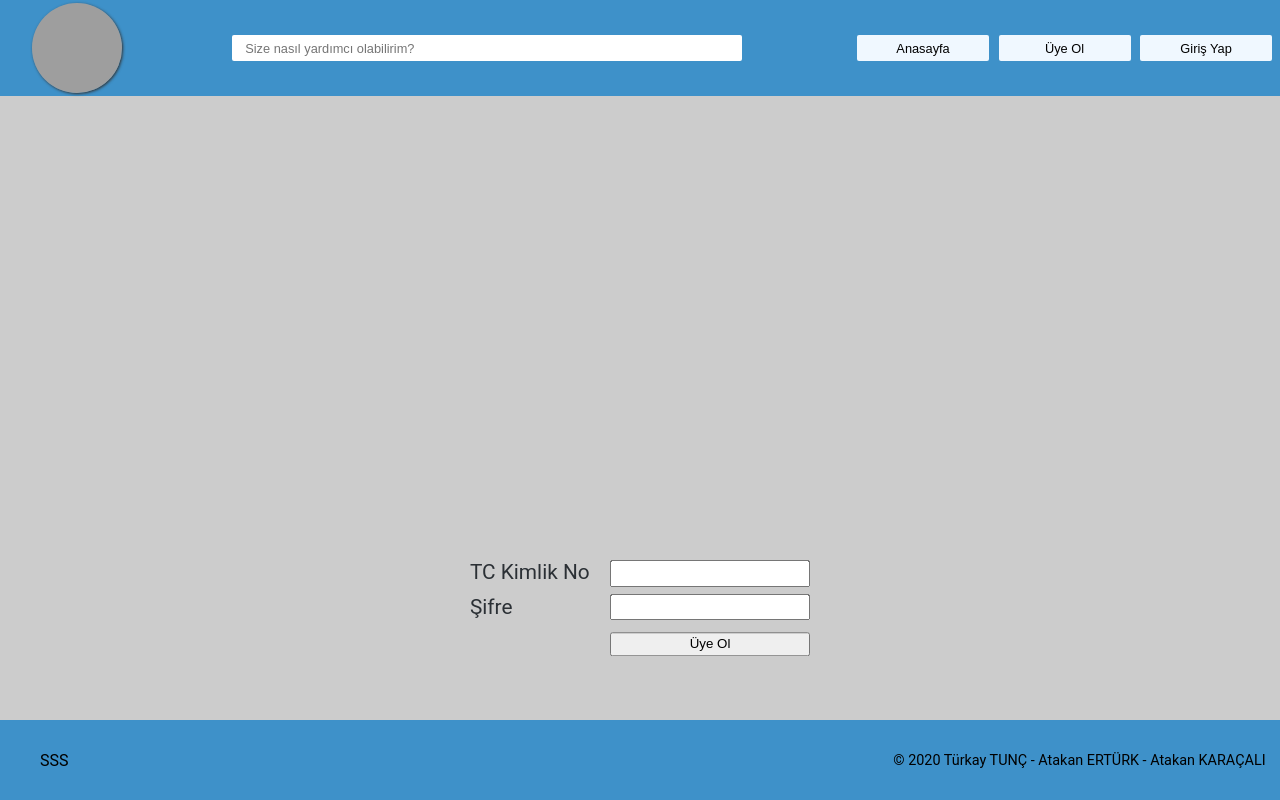
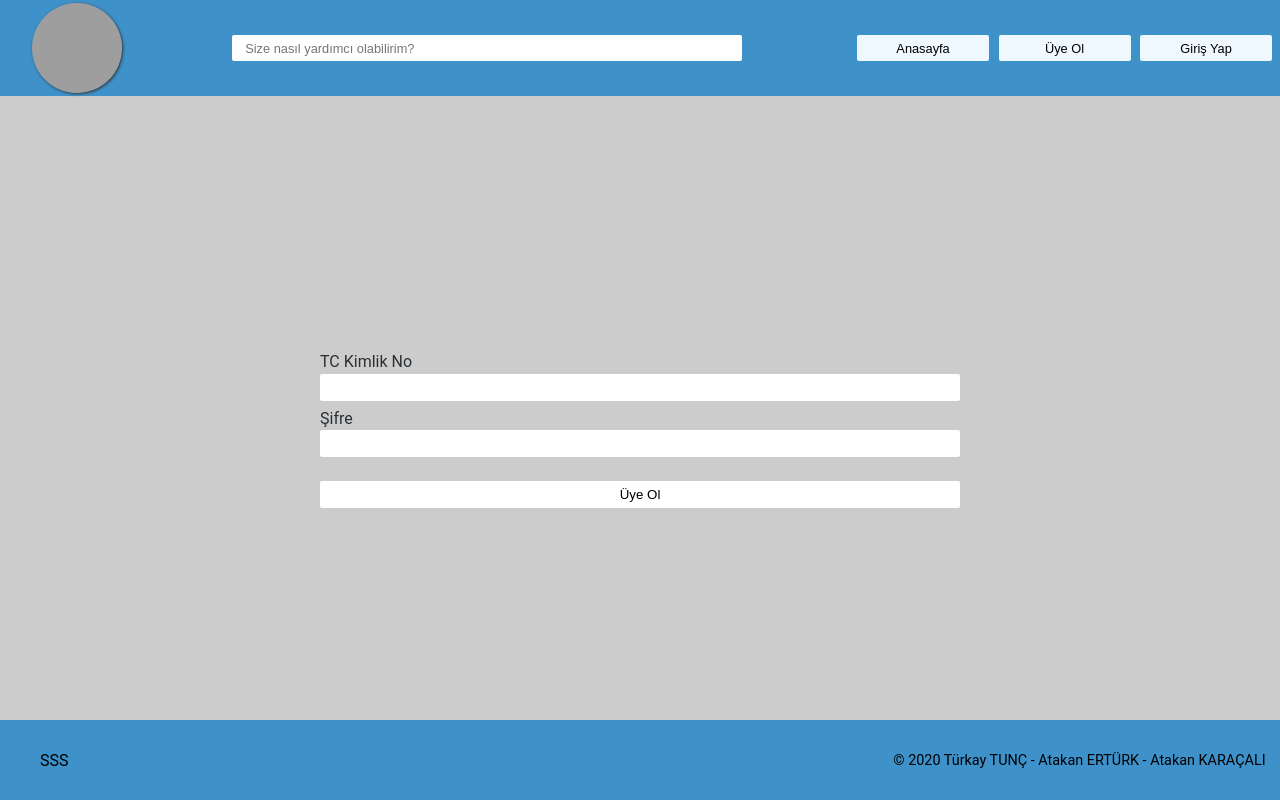
Before and after one commit to turkaytunc/e-secim, a React (Create React App) app: page /e-secim/signup in a window 1280 px wide. Built offline with nearby package versions, Linux system fonts and the light colour scheme; grey boxes are pictures that could not be loaded.

Commit message:
refactor: signup page removed unnecessary css

```diff
--- a/src/components/signup/Signup.tsx
+++ b/src/components/signup/Signup.tsx
@@ -23,17 +23,10 @@ const Signup = () => {
     setUserPassword('');
   };
   return (
-    <form onSubmit={(event: React.FormEvent<HTMLFormElement>) => handleSubmit(event)} className="signup-form-container">
-      <div className="signup-page-container">
-        <div className="signup-label-container">
-          <label className="signup-label" htmlFor="tc-kimlik-no">
-            TC Kimlik No
-          </label>
-          <label className="signup-label" htmlFor="sifre">
-            Şifre
-          </label>
-        </div>
-        <div className="signup-input-container">
+    <form onSubmit={(event: React.FormEvent<HTMLFormElement>) => handleSubmit(event)} className="login-form-container">
+      <div className="login-input-container">
+        <label className="login-tc-label" htmlFor="tc-kimlik-no">
+          TC Kimlik No
           <input
             type="text"
             name="tc-kimlik-no"
@@ -41,6 +34,9 @@ const Signup = () => {
             value={userId}
             onChange={(event: React.ChangeEvent<HTMLInputElement>) => setUserId(event.target.value)}
           />
+        </label>
+        <label className="login-password-label" htmlFor="sifre">
+          Şifre
           <input
             type="password"
             name="sifre"
@@ -48,11 +44,11 @@ const Signup = () => {
             value={userPassword}
             onChange={(event: React.ChangeEvent<HTMLInputElement>) => setUserPassword(event.target.value)}
           />
-        </div>
+        </label>
       </div>
-      <div className="submit-button-container">
-        <button type="submit">Üye Ol</button>
-      </div>
+      <button className="login-submit-button" type="submit">
+        Üye Ol
+      </button>
     </form>
   );
 };
--- a/src/components/signup/signup.scss
+++ b/src/components/signup/signup.scss
@@ -1,55 +1,46 @@
 .signup-form-container {
-  display: flex;
-  flex-direction: column;
-  width: min-content;
-  margin-top: 50%;
-  transform: translateY(-50%);
-
-  font-size: 1.3em;
+  width: 50%;
 }
 
-.signup-page-container {
-  display: flex;
-}
-
-.signup-label-container {
-  display: flex;
-  flex-direction: column;
-  label {
-    margin-bottom: 0.5em;
-  }
-}
 .signup-input-container {
   display: flex;
   flex-direction: column;
-  input {
+  margin-bottom: 1em;
+  label {
+    display: flex;
+    flex-direction: column;
     margin-bottom: 0.5em;
-    height: 2em;
-    width: 15em;
+
+    input {
+      margin-top: 0.2em;
+      padding-left: 0.4em;
+      height: 2em;
+      width: 100%;
+      border: none;
+      outline: none;
+      border-radius: 2px;
+      &:focus {
+        outline: none;
+        border: 2px solid #62b1e6;
+
+        border-radius: 5px;
+      }
+    }
   }
 }
 
-.signup-label {
+.signup-submit-button {
+  height: 2em;
+  border-radius: 2px;
+
+  border: none;
   width: 100%;
-  margin-right: 4em;
-}
-
-.submit-button-container {
-  align-self: flex-end;
-  button {
-    padding: 0.2em 1em;
-    width: 15em;
+  background-color: #fff;
+  &:focus {
+    outline: none;
+  }
+  &:hover {
+    background-color: #444;
+    color: white;
   }
 }
-
-@media screen and (min-width: 500px) {
-  .signup-form-container {
-    margin-top: 30%;
-  }
-}
-
-@media screen and (min-width: 700px) {
-  .signup-form-container {
-    margin-top: 20%;
-  }
-}
```
